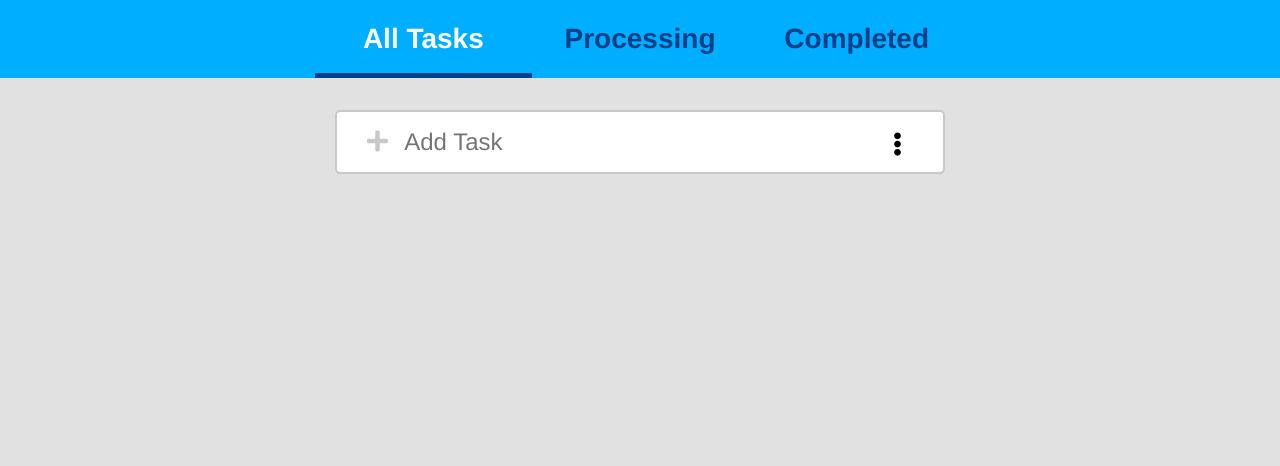
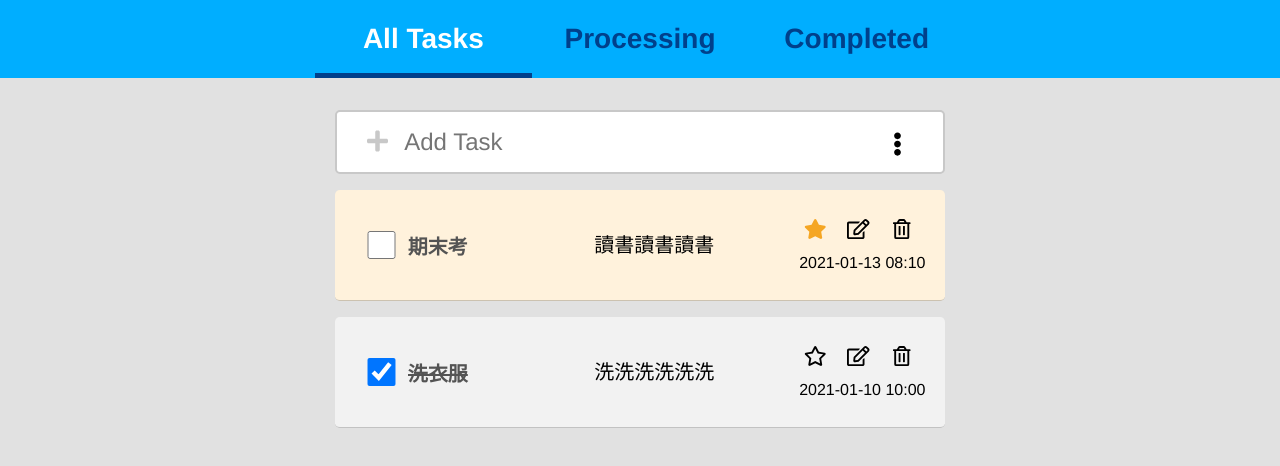
Before and after one commit to CJ-Yang0225/react-todolist, a React (Create React App) app: page / in a window 1280 px wide. Shown: the top 466 px of the page. Built offline with nearby package versions, Linux system fonts and the light colour scheme.

Commit message:
Optimize UI/UX

```diff
--- a/src/components/App.js
+++ b/src/components/App.js
@@ -3,7 +3,26 @@ import TaskNavbar from "./TaskNavbar";
 import TaskCreateForm from "./TaskCreateForm";
 import TaskCard from "./TaskCard";
 
-const loadTasks = () => JSON.parse(localStorage.getItem("taskList")) || [];
+const demoTasks = [
+  {
+    title: "期末考",
+    date: "2021-01-13",
+    time: "08:10",
+    message: "讀書讀書讀書",
+    isDone: false,
+    isFavorite: true,
+  },
+  {
+    title: "洗衣服",
+    date: "2021-01-10",
+    time: "10:00",
+    message: "洗洗洗洗洗洗",
+    isDone: true,
+    isFavorite: false,
+  },
+];
+
+const loadTasks = () => JSON.parse(localStorage.getItem("taskList")) || demoTasks;
 
 const saveTasks = (tasks) =>
   localStorage.setItem("taskList", JSON.stringify(tasks));
@@ -11,7 +30,7 @@ const saveTasks = (tasks) =>
 const TaskFilter = {
   All: () => true,
   Processing: (task) => !task.isDone,
-  Completed: (task) => task.isDone
+  Completed: (task) => task.isDone,
 };
 
 const App = () => {
--- a/src/components/TaskCard.js
+++ b/src/components/TaskCard.js
@@ -21,9 +21,13 @@ const TaskCard = ({
     setIsEditing(false);
   };
 
+  const isEditingClassList = isEditing ? " task__card--editing" : "";
+
+  const isFavoriteClassList = taskForEdit.isFavorite ? " task__card--star" : "";
+
   return (
     <div className="task__cardList">
-      <li className={`task__card${isEditing ? " task__card--editing" : ""}`}>
+      <li className={`task__card${isEditingClassList + isFavoriteClassList}`}>
         <input
           type="checkbox"
           title="isDone"
--- a/src/styles/index.css
+++ b/src/styles/index.css
@@ -58,7 +58,7 @@ body {
 
 @media only screen and (max-width: 320px) {
   .task__navbar .navbar__tabs .navbar__link {
-    font-size: calc(11px + 2vmin);
+    font-size: calc(10px + 2vmin);
   }
 }
 
@@ -130,7 +130,7 @@ body {
 
 .task__detail {
   display: none;
-  font-size: 1.25rem;
+  font-size: calc(12px + 1vmin);
   border-top: 0;
   border-radius: 0.31rem;
   margin-bottom: 0.5rem;
@@ -272,7 +272,7 @@ body {
 }
 
 .task__card {
-  font-size: 1.5rem;
+  font-size: calc(12px + 1vmin);
   border-bottom: 1px solid rgba(0, 0, 0, 0.2);
   border-radius: 0.3rem;
   padding: 1.5rem 2rem;
@@ -288,6 +288,10 @@ body {
   -webkit-box-align: center;
       -ms-flex-align: center;
           align-items: center;
+}
+
+.task__card--star {
+  background-color: #fff2dc;
 }
 
 .task__card--editing {
@@ -308,7 +312,7 @@ body {
 .task__card [type="checkbox"] {
   width: 1.8rem;
   height: 1.8rem;
-  margin-right: 1rem;
+  margin-right: 0.5rem;
   color: #ffffff;
   border: 2px solid #f2f2f2;
   border-radius: 8px;
@@ -322,7 +326,7 @@ body {
   padding: 0.25rem;
   background-color: white;
   border: 1px solid rgba(0, 0, 0, 0.2);
-  font-size: 1.2rem;
+  font-size: inherit;
   font-weight: 700;
 }
 
@@ -340,17 +344,17 @@ body {
   -webkit-box-flex: 2;
       -ms-flex: 2;
           flex: 2;
-  font-size: 1.2rem;
+  font-size: inherit;
   margin: auto;
   text-align: center;
   overflow: hidden;
   text-overflow: ellipsis;
   /* 加省略符號 */
-  white-space: nowrap;
-  /* 強制不換行 */
 }
 
 .task__card .card__end {
+  margin: 0 -1rem 0 0.5rem;
+  font-size: calc(8px + 1.5vmin);
   text-align: center;
   -webkit-box-flex: 1;
       -ms-flex: 1;
@@ -371,8 +375,8 @@ body {
 
 .task__card .card__end .widgetGroup button {
   font-size: inherit;
-  height: 2.5rem;
-  width: 2.5rem;
+  height: calc(16px + 2vmin);
+  width: calc(16px + 2vmin);
   margin-right: 0.5rem;
   padding: 0;
   border: 0;
@@ -388,6 +392,13 @@ body {
 }
 
 .task__card .deadlineInfo {
-  font-size: 0.9rem;
+  font-size: calc(8px + 1vmin);
+}
+
+@media only screen and (max-width: 360px) {
+  .task__card {
+    font-size: calc(8px + 1vmin);
+    padding: 1rem 0.5rem;
+  }
 }
 /*# sourceMappingURL=index.css.map */
--- a/src/styles/index.scss
+++ b/src/styles/index.scss
@@ -51,7 +51,7 @@ body {
       }
 
       @media only screen and (max-width: 320px) {
-        font-size: calc(11px + 2vmin);
+        font-size: calc(10px + 2vmin);
       }
 
       &--active {
@@ -124,7 +124,7 @@ body {
 
 .task__detail {
   display: none;
-  font-size: 1.25rem;
+  font-size: calc(12px + 1vmin);
   border-top: 0;
   border-radius: 0.31rem;
   margin-bottom: 0.5rem;
@@ -252,7 +252,7 @@ body {
 }
 
 .task__card {
-  font-size: 1.5rem;
+  font-size: calc(12px + 1vmin);
   border-bottom: 1px solid rgba(0, 0, 0, 0.2);
   border-radius: 0.3rem;
   padding: 1.5rem 2rem;
@@ -262,6 +262,10 @@ body {
   display: flex;
   justify-content: space-between;
   align-items: center;
+
+  &--star {
+    background-color: #fff2dc;
+  }
 
   &--editing {
     border-radius: 0.3rem 0.3rem 0 0;
@@ -280,7 +284,7 @@ body {
     // 若要自訂checkbox display: none; // Visibility: Hidden 或 Opacity: 0
     width: 1.8rem;
     height: 1.8rem;
-    margin-right: 1rem;
+    margin-right: 0.5rem;
     color: #ffffff;
     border: 2px solid #f2f2f2;
     border-radius: 8px;
@@ -294,7 +298,7 @@ body {
     padding: 0.25rem;
     background-color: white;
     border: 1px solid rgba(0, 0, 0, 0.2);
-    font-size: 1.2rem;
+    font-size: inherit;
     font-weight: 700;
 
     &:disabled {
@@ -310,15 +314,16 @@ body {
 
   p {
     flex: 2;
-    font-size: 1.2rem;
+    font-size: inherit;
     margin: auto;
     text-align: center;
     overflow: hidden;
     text-overflow: ellipsis; /* 加省略符號 */
-    white-space: nowrap; /* 強制不換行 */
   }
 
   .card__end {
+    margin:0 -1rem 0 0.5rem;
+    font-size: calc(8px + 1.5vmin);
     text-align: center;
     flex: 1;
 
@@ -329,8 +334,8 @@ body {
 
       button {
         font-size: inherit;
-        height: 2.5rem;
-        width: 2.5rem;
+        height: calc(16px + 2vmin);
+        width: calc(16px + 2vmin);
         margin-right: 0.5rem;
         padding: 0;
         border: 0;
@@ -348,6 +353,11 @@ body {
   }
 
   .deadlineInfo {
-    font-size: 0.9rem;
+    font-size: calc(8px + 1vmin);
+  }
+
+  @media only screen and (max-width: 360px) {
+    font-size: calc(8px + 1vmin);
+    padding: 1rem 0.5rem;
   }
 }
```
Also changed, not shown: src/styles/index.min.css, 2 other files (tests, documents, lock files or other folders).
